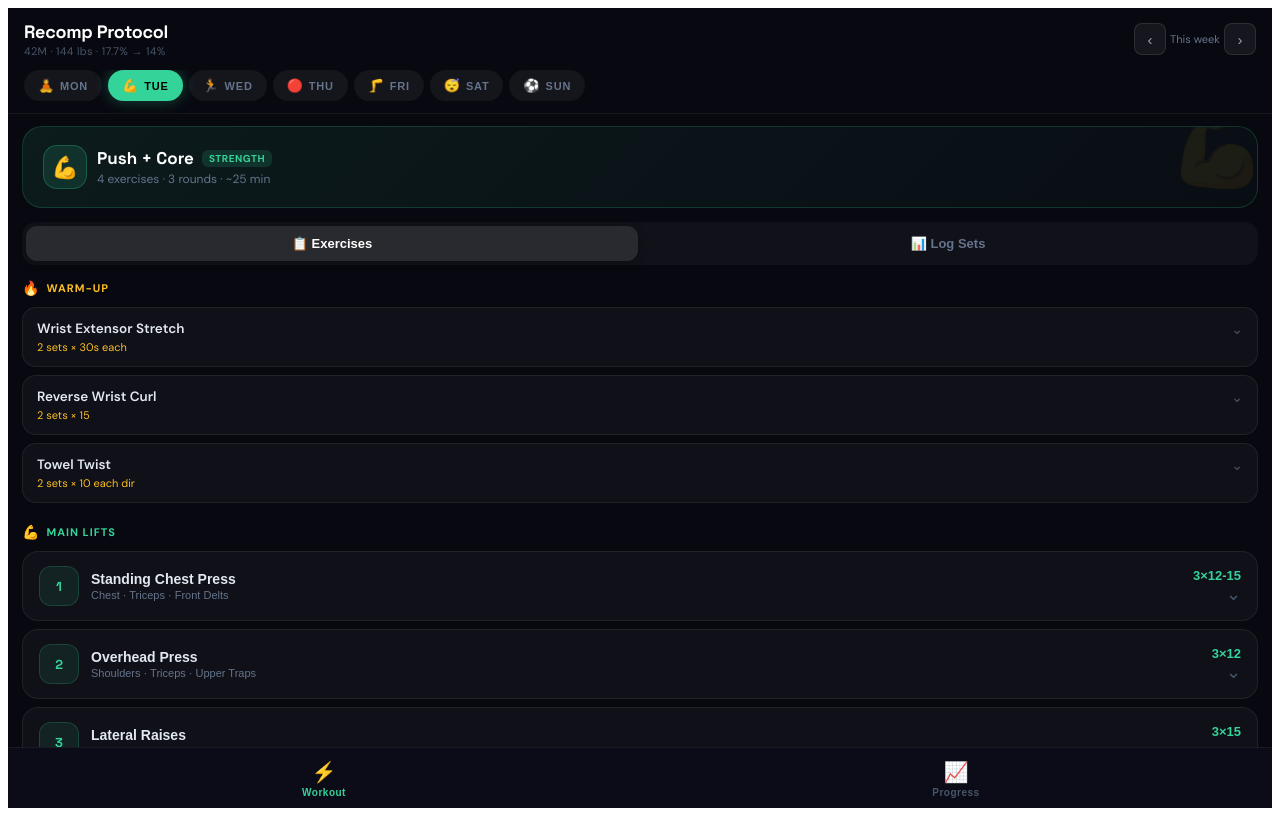
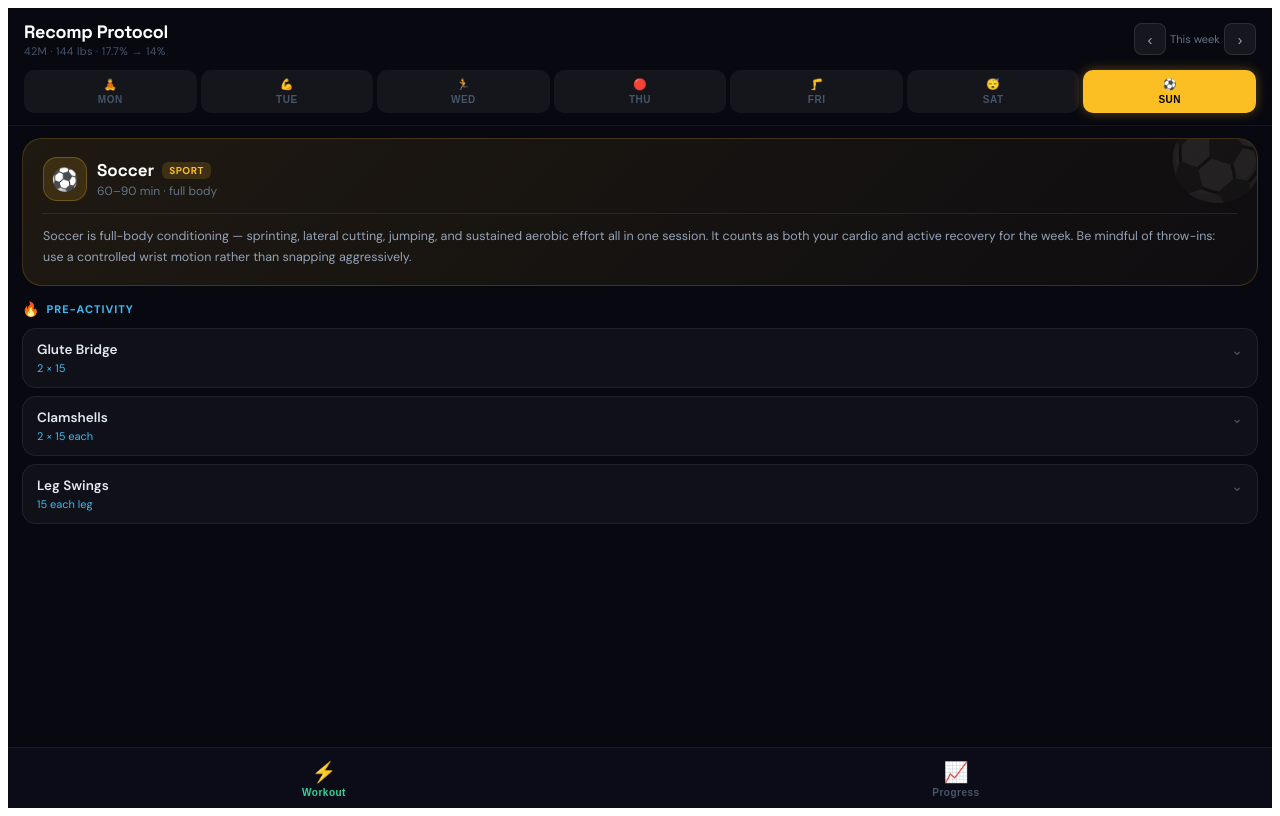
Before and after one commit to MamunC/recomp-protocol, a React (Create React App) app: page / in a window 1280 px wide. Built offline with nearby package versions, Linux system fonts and the light colour scheme.

Commit message:
Update App.js

```diff
--- a/src/App.js
+++ b/src/App.js
@@ -108,7 +108,10 @@ const TYPE_META = {
 };
 
 export default function WorkoutApp() {
-  const [activeDay, setActiveDay] = useState("tuesday");
+  const [activeDay, setActiveDay] = useState(() => {
+    const dayMap = ["sunday", "monday", "tuesday", "wednesday", "thursday", "friday", "saturday"];
+    return dayMap[new Date().getDay()];
+  });
   const [activeTab, setActiveTab] = useState("plan");
   const [expandedEx, setExpandedEx] = useState(null);
   const [progress, setProgress] = useState(loadProgress);
@@ -193,23 +196,24 @@ export default function WorkoutApp() {
           </div>
         </div>
 
-        {/* DAY PILL STRIP */}
-        <div style={{ display: "flex", gap: 6, overflowX: "auto", paddingBottom: 12, msOverflowStyle: "none", scrollbarWidth: "none" }}>
+        {/* DAY STRIP — single row, all 7 visible, no scroll */}
+        <div style={{ display: "flex", gap: 4, paddingBottom: 12 }}>
           {DAYS.map(d => {
             const complete = isDayComplete(d.id);
             const isActive = activeDay === d.id;
             return (
               <button key={d.id} onClick={() => switchDay(d.id)} className="ripple" style={{
-                flexShrink: 0, padding: "8px 14px", borderRadius: 20, border: "none",
+                flex: 1, padding: "8px 0", borderRadius: 10, border: "none",
                 background: isActive ? d.color : "rgba(255,255,255,0.05)",
-                color: isActive ? "#000" : "#64748b",
-                cursor: "pointer", fontSize: 11, fontWeight: 700, letterSpacing: "0.8px",
-                display: "flex", alignItems: "center", gap: 5,
+                color: isActive ? "#000" : complete ? d.color : "#475569",
+                cursor: "pointer", fontSize: 10, fontWeight: 700, letterSpacing: "0.5px",
                 transition: "all 0.2s",
-                boxShadow: isActive ? `0 0 16px ${d.color}55` : "none",
+                boxShadow: isActive ? `0 0 12px ${d.color}55` : "none",
+                display: "flex", flexDirection: "column", alignItems: "center", gap: 3,
               }}>
-                <span style={{ fontSize: 13 }}>{complete ? "✓" : d.icon}</span>
-                {d.label}
+                {complete && !isActive && <span style={{ fontSize: 8, color: d.color }}>✓</span>}
+                {(!complete || isActive) && <span style={{ fontSize: 11 }}>{d.icon}</span>}
+                <span>{d.label}</span>
               </button>
             );
           })}
@@ -333,6 +337,25 @@ export default function WorkoutApp() {
         ))}
       </div>
     </div>
+  );
+}
+
+function DayTile({ d, isActive, complete, onClick }) {
+  return (
+    <button onClick={onClick} className="ripple" style={{
+      padding: "9px 4px 8px",
+      borderRadius: 14,
+      border: `1.5px solid ${isActive ? d.color + "80" : "rgba(255,255,255,0.07)"}`,
+      background: isActive ? `${d.color}22` : "rgba(255,255,255,0.04)",
+      cursor: "pointer",
+      display: "flex", flexDirection: "column", alignItems: "center", gap: 3,
+      transition: "all 0.2s",
+      boxShadow: isActive ? `0 0 14px ${d.color}40` : "none",
+    }}>
+      <span style={{ fontSize: 17 }}>{complete ? "✅" : d.icon}</span>
+      <span style={{ fontSize: 10, fontWeight: 700, letterSpacing: "0.5px", color: isActive ? d.color : "#64748b" }}>{d.label}</span>
+      {isActive && <span style={{ width: 4, height: 4, borderRadius: "50%", background: d.color }} />}
+    </button>
   );
 }
 
```
